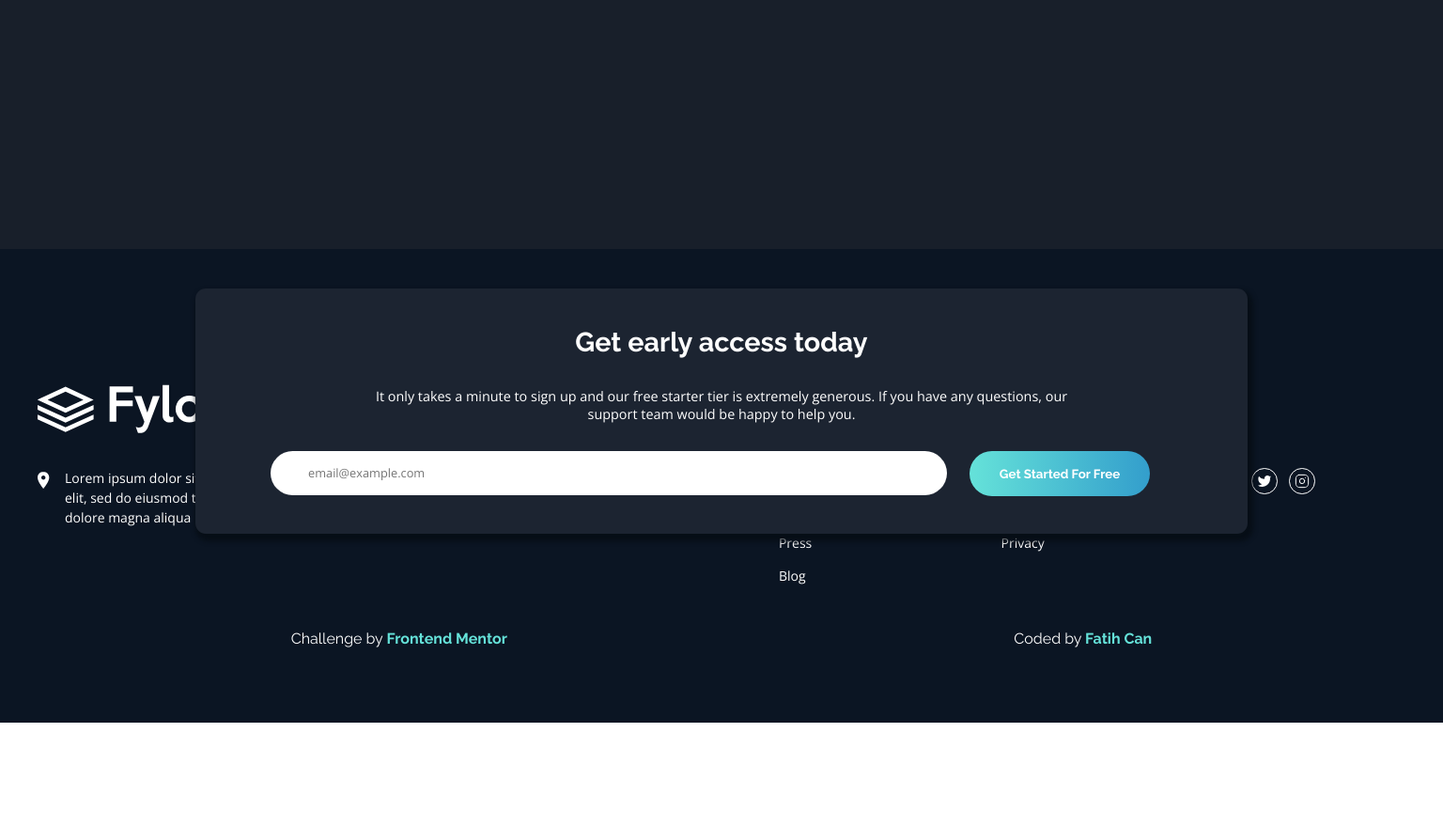
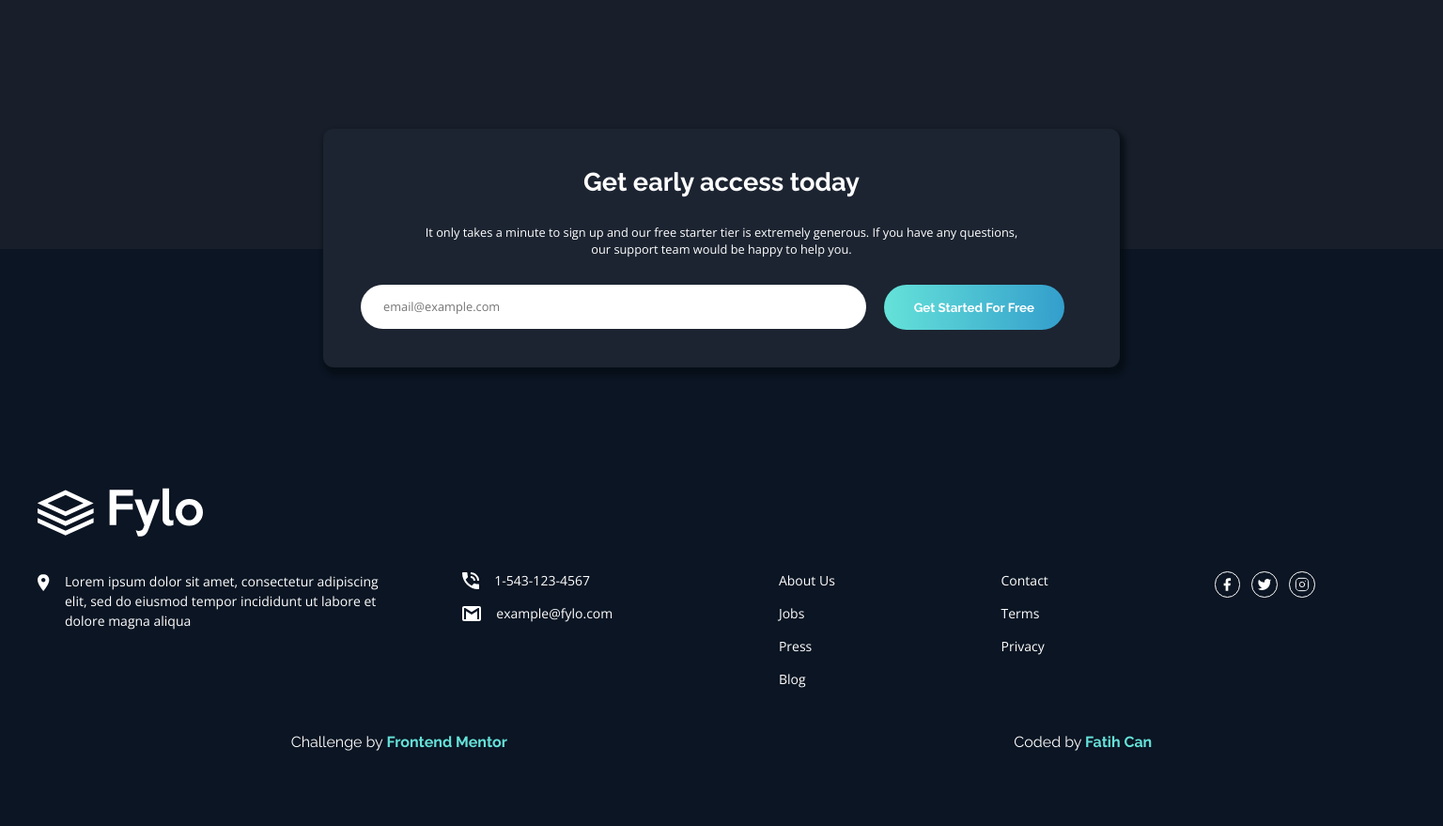
Before and after one commit to fatihcaen/fylo-dark-theme-landing-page, a plain HTML site: page index.html in a window 1536 px wide. Shown: the part 2600-3479 px from the top of the page at 94% size. Before the commit the page ends 3369 px from the top, so only its background shows below. Drawn offline with nearby package versions, Linux system fonts and the light colour scheme.

Commit message:
absolute problem solved

```diff
--- a/index.html
+++ b/index.html
@@ -197,6 +197,8 @@
             </div>
         </div>
     </div>
+
+    <div class="container-fluid" id="footer">
         <div class="early-access">
             <div class="title">
                 <h1>Get early access today</h1>
@@ -217,7 +219,6 @@
                 </div>
             </div>
         </div>
-    <div class="container-fluid" id="footer">
         <div class="container footer">
             <div class="logo">
                 <img src="assets/logo.svg" alt="">
--- a/styles/responsive.scss
+++ b/styles/responsive.scss
@@ -171,10 +171,9 @@
   ////////////////////// Early Access
 
   .early-access {
-    padding: 2rem 0;
-    right: 1rem;
-    left: 1rem;
-    bottom: -225rem;
+    margin: auto;
+    width: 75%;
+    padding: 1rem;
     display: grid;
     grid-template-columns: auto;
     grid-template-rows: repeat(3, auto);
@@ -182,7 +181,7 @@
       "title"
       "paragraph"
       "bottom";
-
+    transform: translateY(-8rem);
     .title {
       h1 {
         font-size: 1rem;
@@ -210,7 +209,7 @@
   }
 
   .footer {
-    padding: 15rem 2rem 1rem 2rem;
+    padding: 0rem 2rem 1rem 2rem;
     display: grid;
     grid-template-columns: auto;
     grid-template-rows: repeat(3, auto);
@@ -267,8 +266,6 @@
 
 @media (min-width: 576px) {
   .early-access {
-    bottom: -220rem;
-
     .title {
       h1 {
         font-size: 1.5rem;
@@ -300,8 +297,6 @@
   }
 
   .early-access {
-    bottom: -234rem;
-
     .title {
       h1 {
         font-size: 1.7rem;
@@ -476,9 +471,8 @@
   ////////////////////// Early Access
 
   .early-access {
-    right: 13rem;
-    left: 13rem;
-    bottom: -138rem;
+    margin: auto;
+    width: 50%;
     padding: 2.5rem;
     display: grid;
     grid-template-columns: auto;
@@ -488,6 +482,7 @@
       "paragraph"
       "bottom";
     row-gap: 1rem;
+    transform: translateY(-8rem);
 
     .paragraph {
       width: 80%;
@@ -512,7 +507,7 @@
   ////////////////////// Footer
 
   .footer {
-    padding: 9rem 2.5rem 5rem 2.5rem;
+    padding: 0 2.5rem 5rem 2.5rem;
     display: grid;
     grid-template-columns: auto;
     grid-template-rows: repeat(3, auto);
@@ -697,9 +692,8 @@
   ////////////////////// Early Access
 
   .early-access {
-    right: 13rem;
-    left: 13rem;
-    bottom: -140rem;
+    width: 50%;
+    margin: auto;
     padding: 2.5rem;
     display: grid;
     grid-template-columns: auto;
@@ -709,7 +703,7 @@
       "paragraph"
       "bottom";
     row-gap: 1rem;
-
+    transform: translateY(-8rem);
     .title {
       h1 {
         font-size: 1.7rem;
@@ -726,7 +720,7 @@
 
     .bottom {
       display: grid;
-      grid-template-columns: auto 30%;
+      grid-template-columns: auto 35%;
       grid-template-rows: auto;
       grid-template-areas: "email get-started";
 
@@ -739,7 +733,7 @@
   ////////////////////// Footer
 
   .footer {
-    padding: 9rem 2.5rem 5rem 2.5rem;
+    padding: 0 2.5rem 5rem 2.5rem;
     display: grid;
     grid-template-columns: auto;
     grid-template-rows: repeat(3, auto);
@@ -768,11 +762,12 @@
 }
 
 @media (min-width: 1440px) {
+  ////////////////////// Early Access
+
   .early-access {
-    right: 13rem;
-    left: 13rem;
-    bottom: -148rem;
-    padding: 2.5rem 5rem;
+    width: 50%;
+    margin: auto;
+    padding: 2.5rem;
     display: grid;
     grid-template-columns: auto;
     grid-template-rows: repeat(3, auto);
@@ -781,24 +776,24 @@
       "paragraph"
       "bottom";
     row-gap: 1rem;
-
+    transform: translateY(-8rem);
     .title {
       h1 {
-        font-size: 1.8rem;
+        font-size: 1.7rem;
       }
     }
 
     .paragraph {
-      width: 80%;
+      width: 85%;
       justify-self: center;
       p {
-        font-size: 0.9rem;
+        font-size: 0.8rem;
       }
     }
 
     .bottom {
       display: grid;
-      grid-template-columns: auto 25%;
+      grid-template-columns: auto 30%;
       grid-template-rows: auto;
       grid-template-areas: "email get-started";
 
--- a/styles/style.scss
+++ b/styles/style.scss
@@ -273,7 +273,6 @@ h6 {
 ////////////////////// Early Access
 
 .early-access {
-  position: absolute;
   border-radius: 0.7rem;
   background-color: colors.$intro-bg;
   -webkit-box-shadow: 3px 5px 5px 3px rgba(6, 12, 19, 0.75);
@@ -311,7 +310,7 @@ h6 {
         &::placeholder {
           font-family: $open-sans;
           font-size: 1rem;
-          padding-left: 2.5rem;
+          padding-left: 1.5rem;
           font-size: 0.8rem;
         }
       }
```
Also changed, not shown: styles/style.css, 1 other file. Lines whose indentation alone changed are shown as unchanged.
